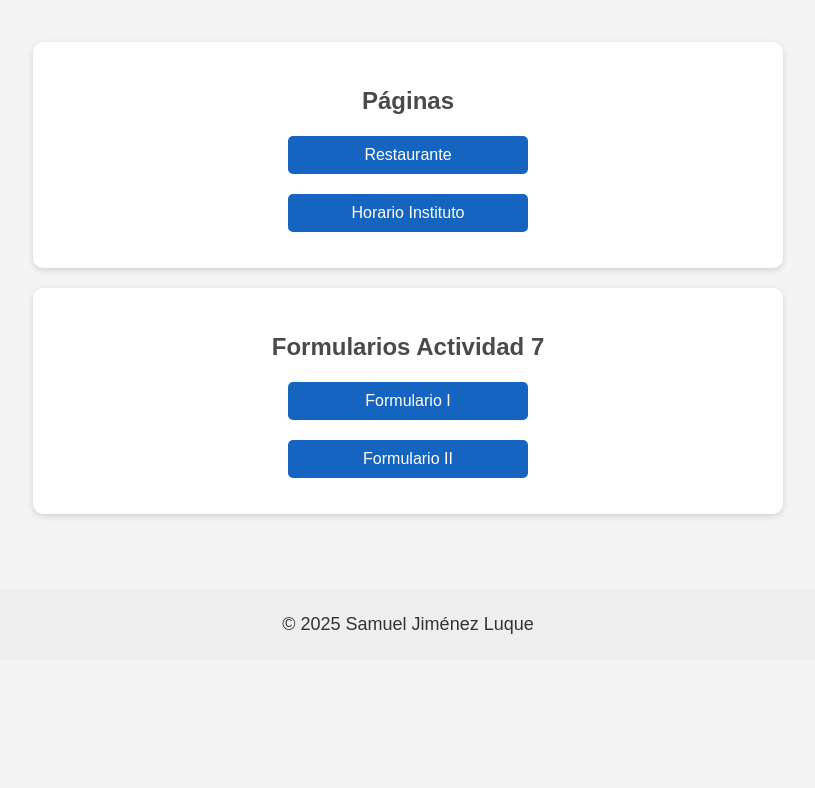
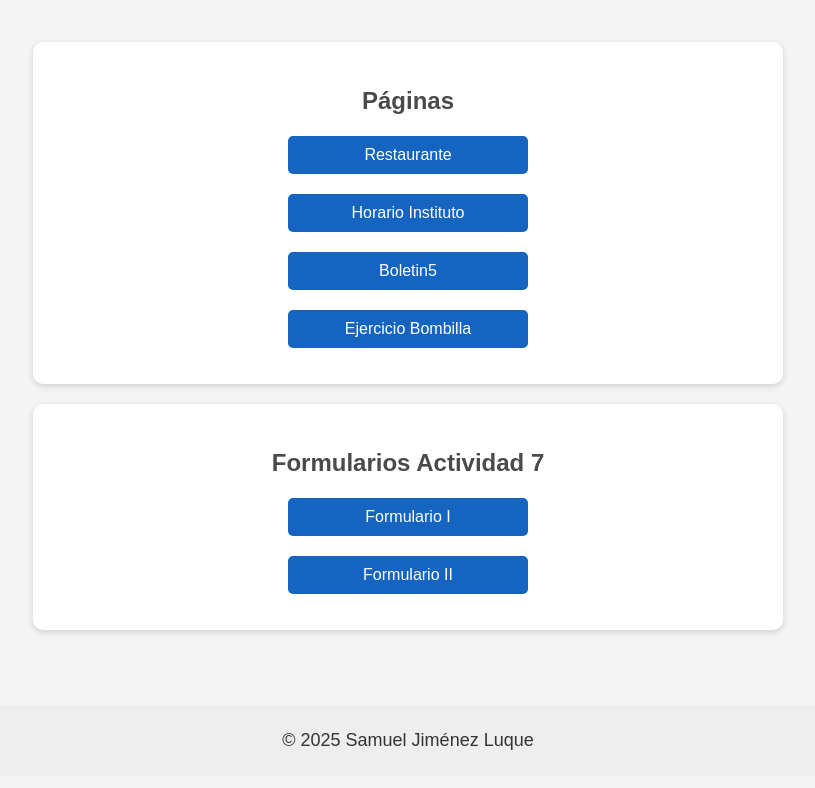
Before and after one commit to samujl06/samujl06.github.io, a plain HTML site: page index.html in a window 1280 px wide. Shown: the part 112-900 px from the top of the page, without its empty margins (232-1047 px from the left). Before the commit the page ends 800 px from the top, so only its background shows below. Drawn offline with Linux system fonts and the light colour scheme.

Commit message:
Add files via upload

```diff
--- a/index.html
+++ b/index.html
@@ -21,6 +21,8 @@
         <ul>
           <li><a href="Restaurante/index.html">Restaurante</a></li>
           <li><a href="Horario/Index.html">Horario Instituto</a></li>
+          <li><a href="Boletin5/Index.html">Boletin5</a></li>
+          <li><a href="bombilla2/Index.html">Ejercicio Bombilla</a></li>
         </ul>
       </nav>
     </section>
```
